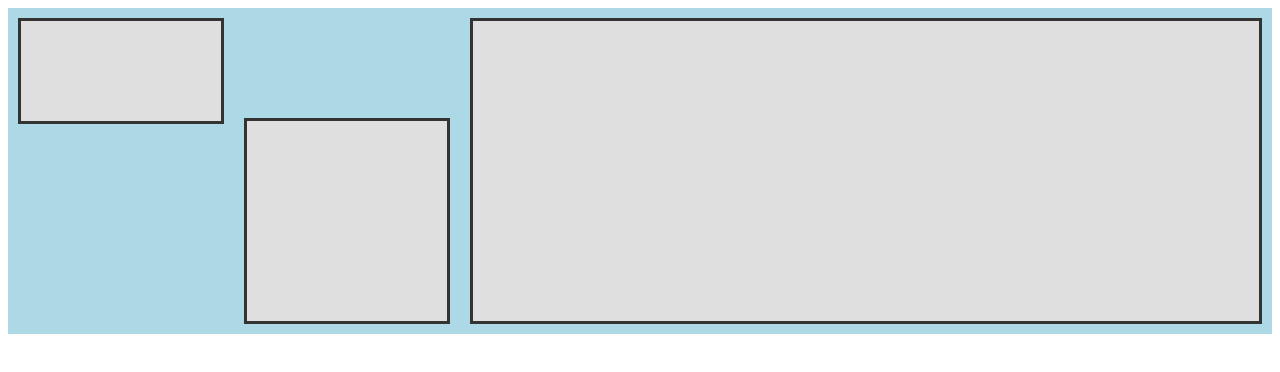
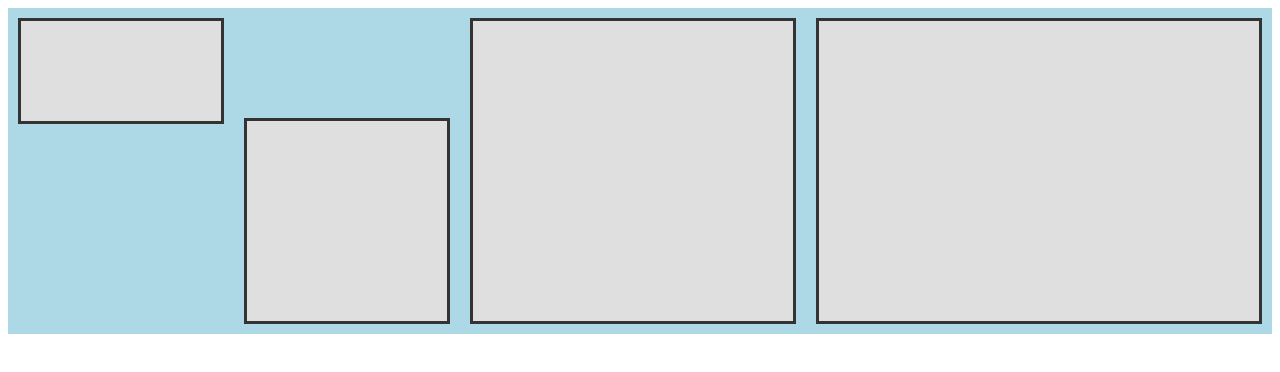
Before and after one commit to Kaezen51/HTML_CSS-Practices, a plain HTML site: page Flexbox-practices/index.html in a window 1280 px wide. Drawn offline with Linux system fonts and the light colour scheme.

Commit message:
"Added a new div with the properties to make it grow bigger within the Flexbox, box.

```diff
--- a/Flexbox-practices/index.html
+++ b/Flexbox-practices/index.html
@@ -13,6 +13,7 @@
         <div class="flexbox-item flexbox-item-1"></div>
         <div class="flexbox-item flexbox-item-2"></div>
         <div class="flexbox-item flexbox-item-3"></div>
+        <div class="flexbox-item flexbox-item-4"></div>
     </div>
 </body>
 
--- a/Flexbox-practices/styles.css
+++ b/Flexbox-practices/styles.css
@@ -21,3 +21,8 @@
     align-self: center;
     flex-grow: 1;
 }
+.flexbox-item-4 {
+    min-height: 300px;
+    align-self: center;
+    flex-grow: 2;
+}
```
